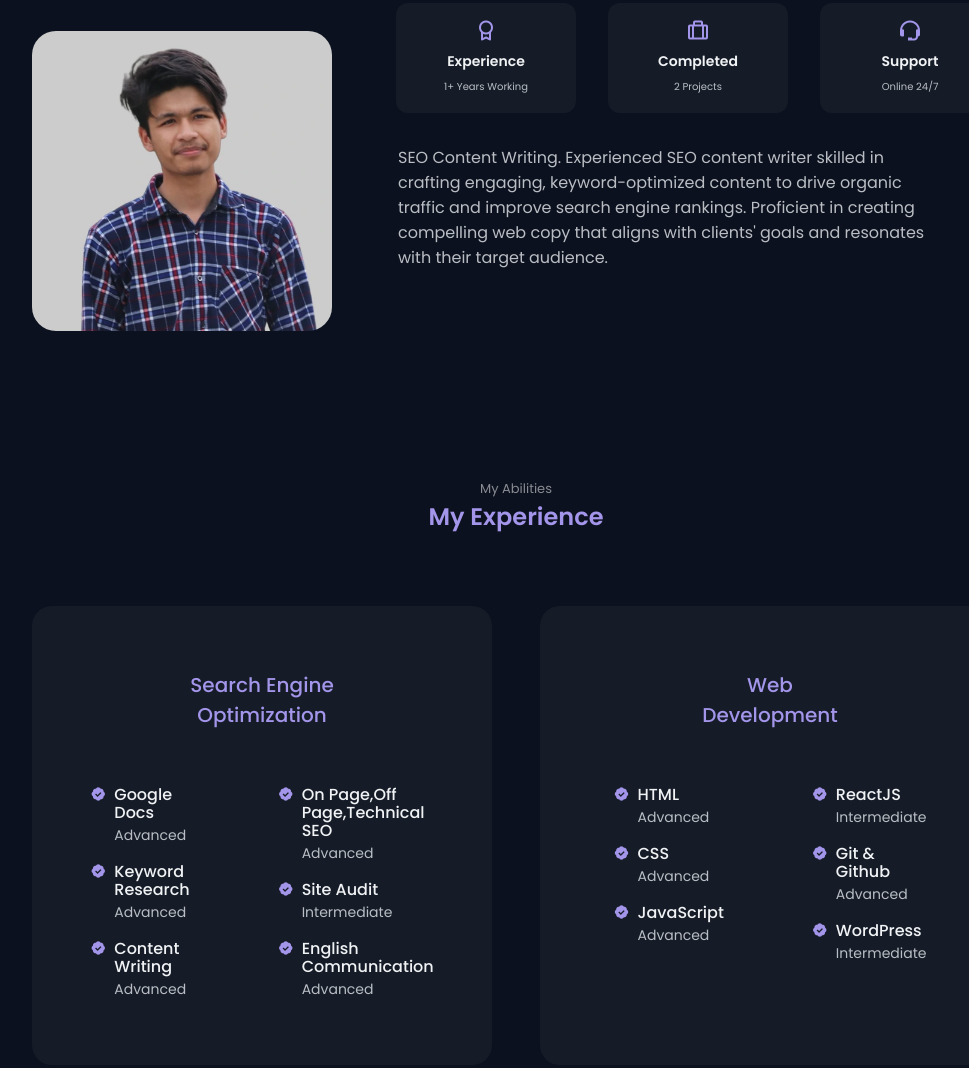
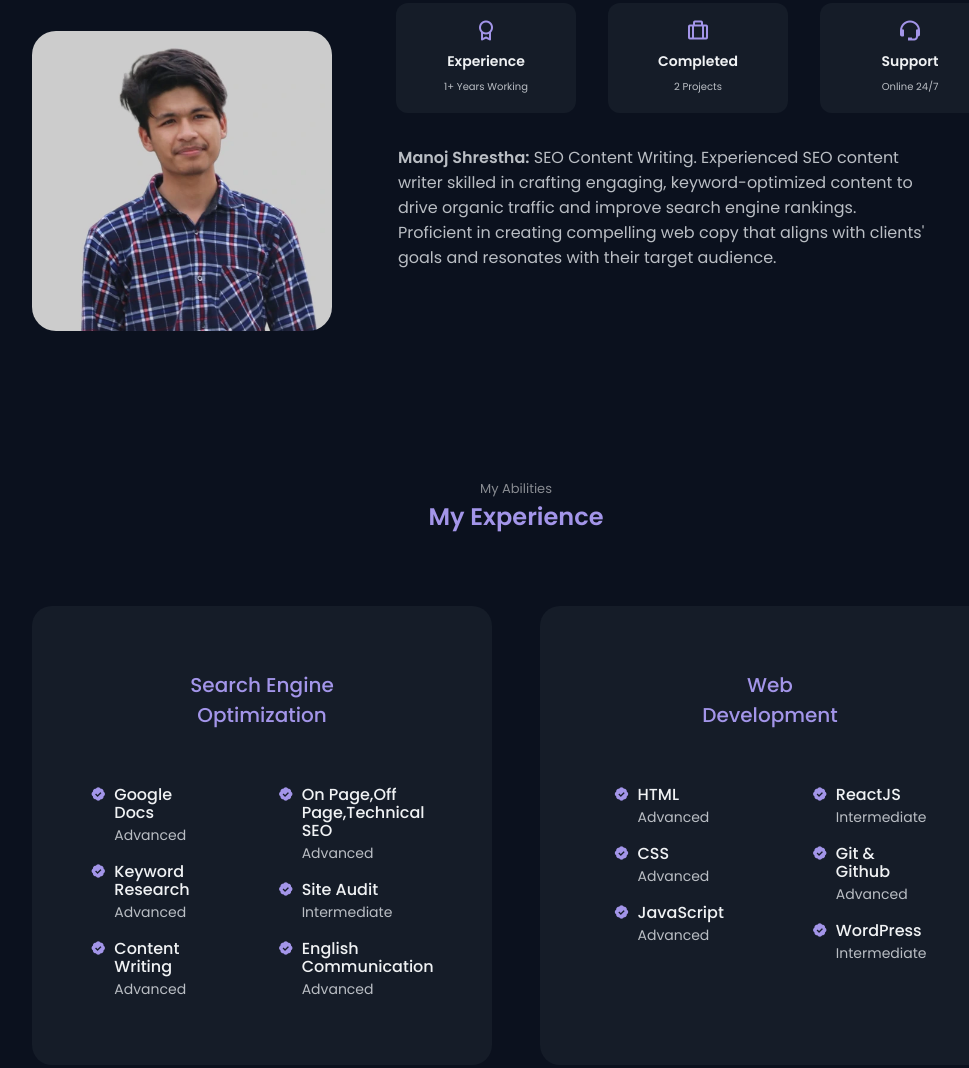
Before and after one commit to manojtsx/animated-portfolio, a plain HTML site: page index.html in a window 1280 px wide. Shown: the part 1033-2101 px from the top of the page, without its empty margins (124-1093 px from the left). Drawn offline with nearby package versions, Linux system fonts and the light colour scheme.

Commit message:
seo-optimisation-phase-1

```diff
--- a/index.html
+++ b/index.html
@@ -6,6 +6,7 @@
     <meta name="viewport" content="width=device-width, initial-scale=1.0">
     <!--============ Google Site Verification =======================-->
     <meta name="google-site-verification" content="oB_g3Nx_-iLNLjQIr84Nuu7wWh4zrtrDMImLEpnKcu8" />
+    <meta name="description" content="Meet Manoj Shrestha, an experienced SEO content writer and frontend web developer. Get engaging, keyword-optimized content that drives organic traffic and aligns with your goals. Discover how Manoj Shrestha's skills can improve your search engine rankings and resonate with your target audience." />
 
     <!--=============== FAVICON ===============-->
     <link rel="apple-touch-icon" sizes="180x180" href="assets/favicons/apple-touch-icon.png">
@@ -27,7 +28,7 @@
     <!--=============== CSS ===============-->
     <link rel="stylesheet" href="assets/css/styles.css">
 
-    <title> Manoj Shrestha - Portfolio </title>
+    <title> Manoj Shrestha | SEO Content Writer and Frontend Web Developer </title>
 </head>
 
 <body>
@@ -146,7 +147,7 @@
                     </div>
 
                     <p class="about__description">
-                        SEO Content Writing. Experienced SEO content writer skilled in crafting engaging, keyword-optimized content to drive organic traffic and improve search engine rankings. Proficient in creating compelling web copy that aligns with clients' goals and resonates with their target audience.
+                       <b>Manoj Shrestha:</b> SEO Content Writing. Experienced SEO content writer skilled in crafting engaging, keyword-optimized content to drive organic traffic and improve search engine rankings. Proficient in creating compelling web copy that aligns with clients' goals and resonates with their target audience.
                     </p>
 
                     <a href="#contact" class="button about__button-contact">Contact Me</a>
@@ -651,7 +652,7 @@
     <!--=============== FOOTER ===============-->
     <footer class="footer">
         <div class="footer__container container">
-            <h1 class="footer__title">Manoj</h1>
+            <h1 class="footer__title">Manoj Shrestha</h1>
 
             <ul class="footer__list">
 
```
